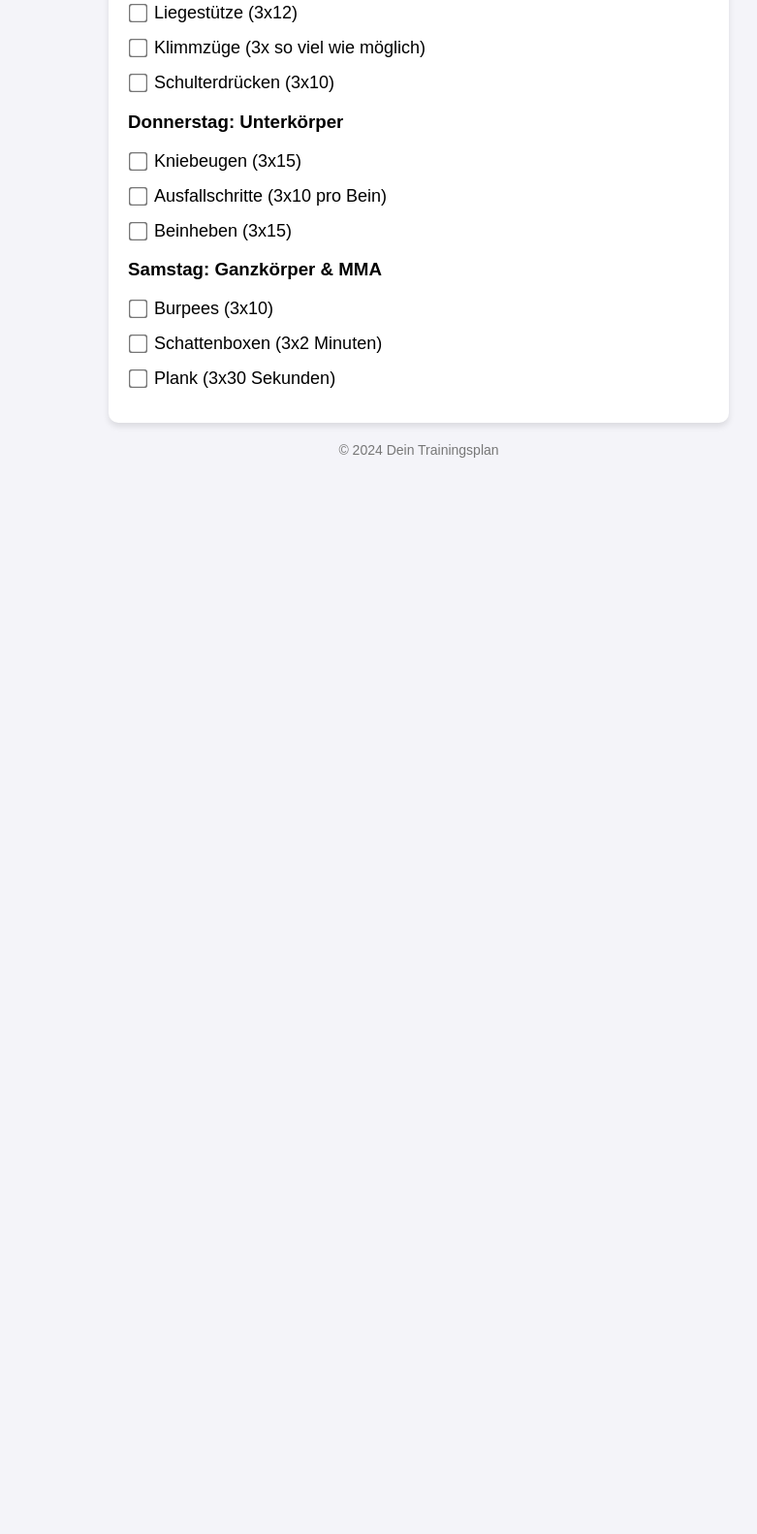
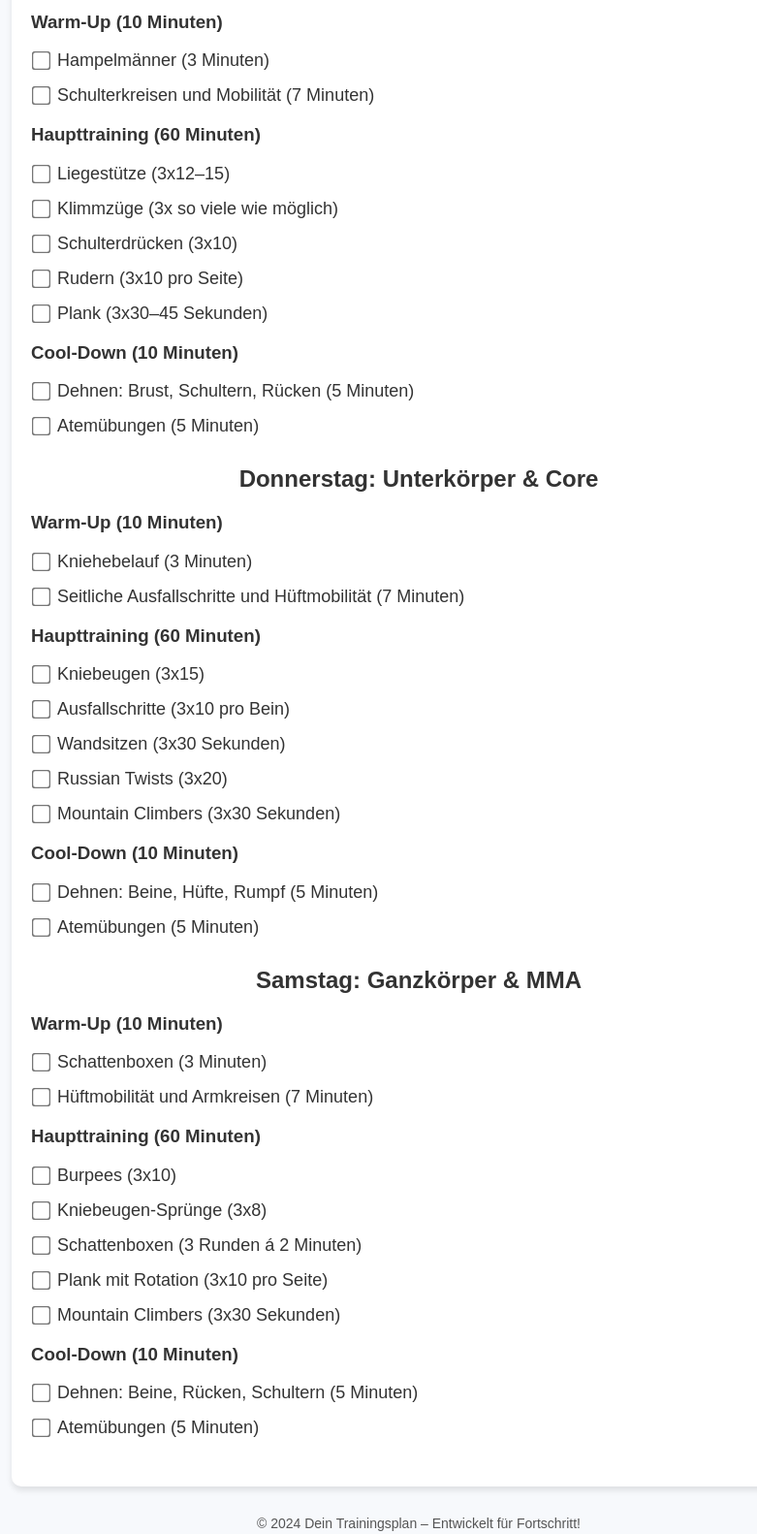
Before and after one commit to xzurru/Checklist, a plain HTML site: page index.html in a window 1280 px wide. Shown: the part 156-1738 px from the top of the page at 97% size, without its empty margins (208-989 px from the left). Before the commit the page ends 800 px from the top, so only its background shows below. Drawn offline with Linux system fonts and the light colour scheme.

Commit message:
Update index.html

```diff
--- a/index.html
+++ b/index.html
@@ -8,20 +8,22 @@
     body {
       font-family: Arial, sans-serif;
       margin: 20px;
-      padding: 0;
-      background-color: #f4f4f9;
-    }
-    h1 {
-      text-align: center;
+      background-color: #f7f9fc;
       color: #333;
     }
-    .checklist {
-      max-width: 600px;
+    h1, h2 {
+      text-align: center;
+    }
+    .container {
+      max-width: 800px;
       margin: 0 auto;
-      background: white;
+      background: #fff;
       padding: 20px;
       border-radius: 10px;
       box-shadow: 0 4px 6px rgba(0, 0, 0, 0.1);
+    }
+    .section {
+      margin-bottom: 30px;
     }
     .checklist-item {
       display: flex;
@@ -37,59 +39,155 @@
     }
     footer {
       text-align: center;
-      margin-top: 20px;
+      margin-top: 30px;
       font-size: 14px;
-      color: #777;
+      color: #555;
     }
   </style>
 </head>
 <body>
-  <h1>Trainingsplan Checkliste</h1>
-  <div class="checklist">
-    <h3>Montag: Oberkörper</h3>
+  <h1>Trainingsplan: 90-Minuten-Einheiten</h1>
+  <div class="container">
+    <!-- Montag -->
+    <div class="section">
+      <h2>Montag: Oberkörper (Push/Pull)</h2>
+      <h3>Warm-Up (10 Minuten)</h3>
       <div class="checklist-item">
-      <input type="checkbox" id="montag-1">
-      <label for="montag-1">Liegestütze (3x12)</label>
+        <input type="checkbox" id="montag-warmup-1">
+        <label for="montag-warmup-1">Hampelmänner (3 Minuten)</label>
       </div>
       <div class="checklist-item">
-      <input type="checkbox" id="montag-2">
-      <label for="montag-2">Klimmzüge (3x so viel wie möglich)</label>
+        <input type="checkbox" id="montag-warmup-2">
+        <label for="montag-warmup-2">Schulterkreisen und Mobilität (7 Minuten)</label>
+      </div>
+
+      <h3>Haupttraining (60 Minuten)</h3>
+      <div class="checklist-item">
+        <input type="checkbox" id="montag-main-1">
+        <label for="montag-main-1">Liegestütze (3x12–15)</label>
       </div>
       <div class="checklist-item">
-      <input type="checkbox" id="montag-3">
-      <label for="montag-3">Schulterdrücken (3x10)</label>
+        <input type="checkbox" id="montag-main-2">
+        <label for="montag-main-2">Klimmzüge (3x so viele wie möglich)</label>
+      </div>
+      <div class="checklist-item">
+        <input type="checkbox" id="montag-main-3">
+        <label for="montag-main-3">Schulterdrücken (3x10)</label>
+      </div>
+      <div class="checklist-item">
+        <input type="checkbox" id="montag-main-4">
+        <label for="montag-main-4">Rudern (3x10 pro Seite)</label>
+      </div>
+      <div class="checklist-item">
+        <input type="checkbox" id="montag-main-5">
+        <label for="montag-main-5">Plank (3x30–45 Sekunden)</label>
       </div>
 
-    <h3>Donnerstag: Unterkörper</h3>
+      <h3>Cool-Down (10 Minuten)</h3>
       <div class="checklist-item">
-      <input type="checkbox" id="donnerstag-1">
-      <label for="donnerstag-1">Kniebeugen (3x15)</label>
+        <input type="checkbox" id="montag-cooldown-1">
+        <label for="montag-cooldown-1">Dehnen: Brust, Schultern, Rücken (5 Minuten)</label>
       </div>
       <div class="checklist-item">
-      <input type="checkbox" id="donnerstag-2">
-      <label for="donnerstag-2">Ausfallschritte (3x10 pro Bein)</label>
+        <input type="checkbox" id="montag-cooldown-2">
+        <label for="montag-cooldown-2">Atemübungen (5 Minuten)</label>
+      </div>
+    </div>
+
+    <!-- Donnerstag -->
+    <div class="section">
+      <h2>Donnerstag: Unterkörper & Core</h2>
+      <h3>Warm-Up (10 Minuten)</h3>
+      <div class="checklist-item">
+        <input type="checkbox" id="donnerstag-warmup-1">
+        <label for="donnerstag-warmup-1">Kniehebelauf (3 Minuten)</label>
       </div>
       <div class="checklist-item">
-      <input type="checkbox" id="donnerstag-3">
-      <label for="donnerstag-3">Beinheben (3x15)</label>
+        <input type="checkbox" id="donnerstag-warmup-2">
+        <label for="donnerstag-warmup-2">Seitliche Ausfallschritte und Hüftmobilität (7 Minuten)</label>
       </div>
 
-    <h3>Samstag: Ganzkörper & MMA</h3>
+      <h3>Haupttraining (60 Minuten)</h3>
       <div class="checklist-item">
-      <input type="checkbox" id="samstag-1">
-      <label for="samstag-1">Burpees (3x10)</label>
+        <input type="checkbox" id="donnerstag-main-1">
+        <label for="donnerstag-main-1">Kniebeugen (3x15)</label>
       </div>
       <div class="checklist-item">
-      <input type="checkbox" id="samstag-2">
-      <label for="samstag-2">Schattenboxen (3x2 Minuten)</label>
+        <input type="checkbox" id="donnerstag-main-2">
+        <label for="donnerstag-main-2">Ausfallschritte (3x10 pro Bein)</label>
       </div>
       <div class="checklist-item">
-      <input type="checkbox" id="samstag-3">
-      <label for="samstag-3">Plank (3x30 Sekunden)</label>
+        <input type="checkbox" id="donnerstag-main-3">
+        <label for="donnerstag-main-3">Wandsitzen (3x30 Sekunden)</label>
+      </div>
+      <div class="checklist-item">
+        <input type="checkbox" id="donnerstag-main-4">
+        <label for="donnerstag-main-4">Russian Twists (3x20)</label>
+      </div>
+      <div class="checklist-item">
+        <input type="checkbox" id="donnerstag-main-5">
+        <label for="donnerstag-main-5">Mountain Climbers (3x30 Sekunden)</label>
+      </div>
+
+      <h3>Cool-Down (10 Minuten)</h3>
+      <div class="checklist-item">
+        <input type="checkbox" id="donnerstag-cooldown-1">
+        <label for="donnerstag-cooldown-1">Dehnen: Beine, Hüfte, Rumpf (5 Minuten)</label>
+      </div>
+      <div class="checklist-item">
+        <input type="checkbox" id="donnerstag-cooldown-2">
+        <label for="donnerstag-cooldown-2">Atemübungen (5 Minuten)</label>
+      </div>
+    </div>
+
+    <!-- Samstag -->
+    <div class="section">
+      <h2>Samstag: Ganzkörper & MMA</h2>
+      <h3>Warm-Up (10 Minuten)</h3>
+      <div class="checklist-item">
+        <input type="checkbox" id="samstag-warmup-1">
+        <label for="samstag-warmup-1">Schattenboxen (3 Minuten)</label>
+      </div>
+      <div class="checklist-item">
+        <input type="checkbox" id="samstag-warmup-2">
+        <label for="samstag-warmup-2">Hüftmobilität und Armkreisen (7 Minuten)</label>
+      </div>
+
+      <h3>Haupttraining (60 Minuten)</h3>
+      <div class="checklist-item">
+        <input type="checkbox" id="samstag-main-1">
+        <label for="samstag-main-1">Burpees (3x10)</label>
+      </div>
+      <div class="checklist-item">
+        <input type="checkbox" id="samstag-main-2">
+        <label for="samstag-main-2">Kniebeugen-Sprünge (3x8)</label>
+      </div>
+      <div class="checklist-item">
+        <input type="checkbox" id="samstag-main-3">
+        <label for="samstag-main-3">Schattenboxen (3 Runden á 2 Minuten)</label>
+      </div>
+      <div class="checklist-item">
+        <input type="checkbox" id="samstag-main-4">
+        <label for="samstag-main-4">Plank mit Rotation (3x10 pro Seite)</label>
+      </div>
+      <div class="checklist-item">
+        <input type="checkbox" id="samstag-main-5">
+        <label for="samstag-main-5">Mountain Climbers (3x30 Sekunden)</label>
+      </div>
+
+      <h3>Cool-Down (10 Minuten)</h3>
+      <div class="checklist-item">
+        <input type="checkbox" id="samstag-cooldown-1">
+        <label for="samstag-cooldown-1">Dehnen: Beine, Rücken, Schultern (5 Minuten)</label>
+      </div>
+      <div class="checklist-item">
+        <input type="checkbox" id="samstag-cooldown-2">
+        <label for="samstag-cooldown-2">Atemübungen (5 Minuten)</label>
+      </div>
     </div>
   </div>
   <footer>
-    © 2024 Dein Trainingsplan
+    © 2024 Dein Trainingsplan – Entwickelt für Fortschritt!
   </footer>
 </body>
 </html>
```
Lines whose indentation alone changed are shown as unchanged.
